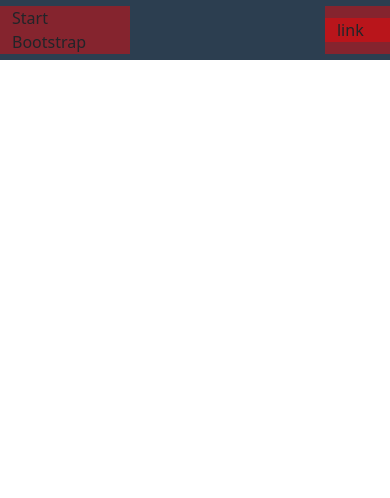
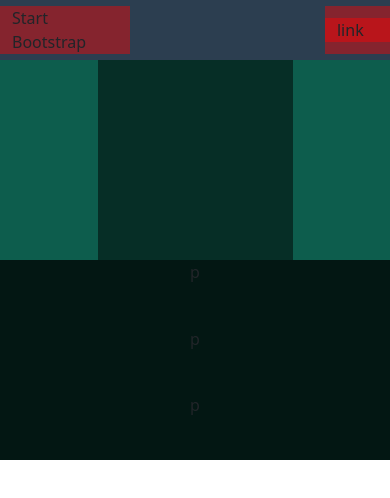
Before and after one commit to Pirisinu/html-css-bootstrap-freelancer, a plain HTML site: page index.html in a window 390 px wide. Drawn offline with nearby package versions, Linux system fonts and the light colour scheme.

Commit message:
[ADD]JUMBO SECTION RESPONSIVE

```diff
--- a/css/style.css
+++ b/css/style.css
@@ -13,8 +13,24 @@ header,
 footer{
   background-color: var(--dark-grey);
 }
+.back-green{
+  background-color: var(--back-green);
+}
 [class^="col"]{
   background-color: rgba(255, 0, 0, 0.425);
+}
+/****************************************************************
+  DEBUG
+****************************************************************/
+.debug{
+  min-height: 50px;
+  min-width: 50px;
+  background-color: rgba(0, 0, 0, 0.507);
+}
+.debug-box{
+  min-height: 400px;
+  min-width: 400px;
+  background-color: rgba(0, 0, 0, 0.507);
 }
 /****************************************************************
   HEADER
--- a/index.html
+++ b/index.html
@@ -35,7 +35,25 @@
     </div>
 
   </header>
-  <main></main>
+  <main>
+    <section class="back-green">
+      <div class="row">
+        <div class="col col-md-8 offset-md-2 col-xl-4 offset-xl-4  debug-box ">
+          <div class="h-50 w-50 m-auto  debug"></div>
+          <div class="row h-50 debug text-center">
+            <div class="debug">p</div>
+            <div class="debug">p</div>
+            <div class="debug">p</div>
+          </div>
+        </div>
+      </div>
+    </section>
+    <section></section>
+    <section class="back-green">
+
+    </section>
+    <section></section>
+  </main>
   <footer></footer>
 </body>
 </html>
```
